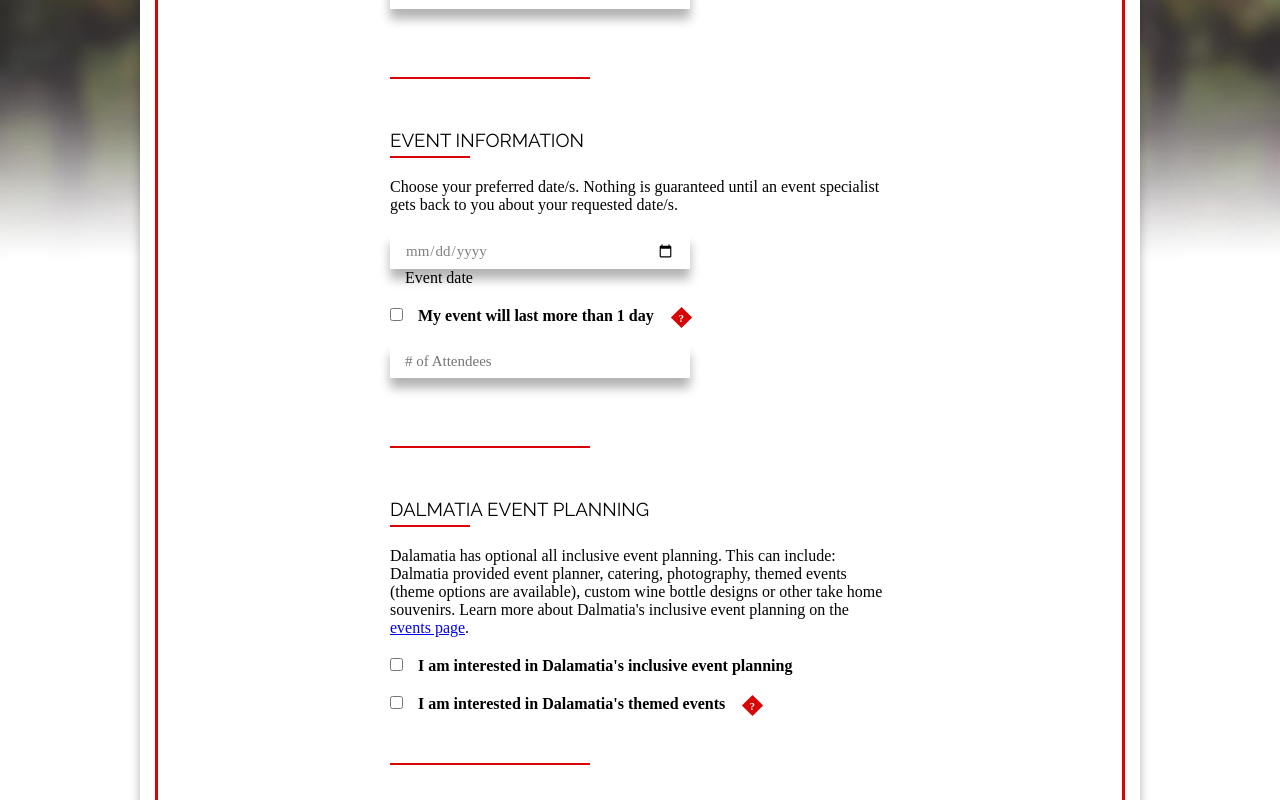
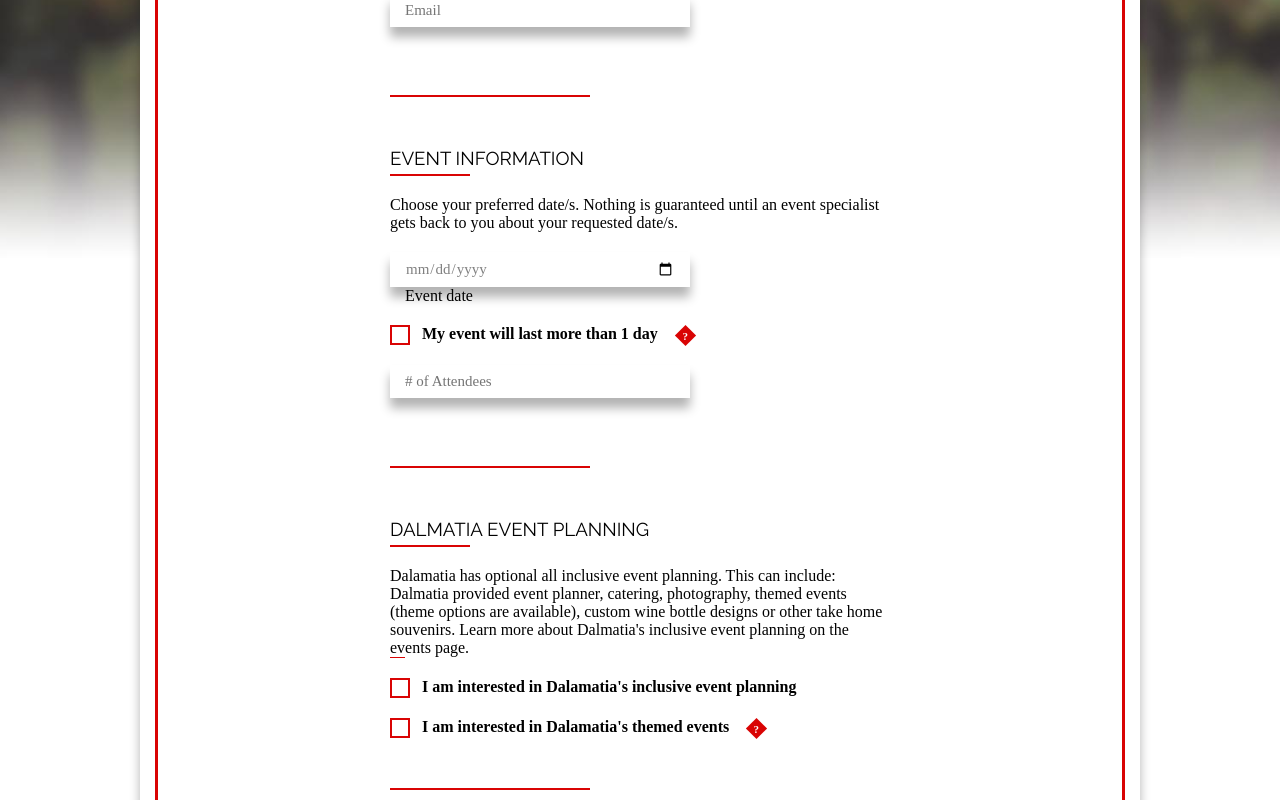
Before and after one commit to victoria-jones/dalmatia-vineyard, a React (Create React App) app: page /contact/booking in a window 1280 px wide. Shown: the part 520-1320 px from the top of the page. Built offline with nearby package versions, Linux system fonts and the light colour scheme; a web font is replaced by a local one.

Commit message:
edit to custom-input for a custom checkbox design, created inline-link component, fixed booking page input component display/hide with checkbox, replaced inline links with inline-link component, fixed section width on wine-experience page

```diff
--- a/src/components/custom-input/custom-input.component.jsx
+++ b/src/components/custom-input/custom-input.component.jsx
@@ -38,7 +38,7 @@ const CustomInput = ({ type, id, label, inputClassName, labelClassName, moreInfo
 
         case "checkbox" :
             return(
-                <div className="custom-input__group">
+                <div className="custom-input__group custom-checkbox-input__group">
                     <div className="custom-input__checkbox--wrapper">
                         <input
                             type={type}
@@ -46,13 +46,15 @@ const CustomInput = ({ type, id, label, inputClassName, labelClassName, moreInfo
                             name={id}
                             className={`custom-input__checkbox ${inputClassName}`}
                         />
+
+                        <label
+                            htmlFor={id}
+                            className={`custom-input__label-checkbox ${labelClassName}`}
+                        >
+                            <div className="custom-input__checkbox--checkmark"></div>
+                            {label}
+                        </label>
                     </div>
-                    <label
-                        htmlFor={id}
-                        className={`custom-input__label-checkbox ${labelClassName}`}
-                    >
-                        {label}
-                    </label>
                     {
                         (moreInfo) ?
                         <MoreInfo
--- a/src/components/custom-input/custom-input.styles.scss
+++ b/src/components/custom-input/custom-input.styles.scss
@@ -53,13 +53,54 @@
     }
 
     &__checkbox {
-        margin-right: 1.5rem;
+        //margin-right: 1.5rem;
+        opacity: 0;
+        height: 0;
+        width: 0;
+
         &--wrapper {
             display: inline-block;
+
+        }
+
+        &--checkmark {
+            position: relative;
+            display: inline-block;
+            vertical-align: text-top;
+            margin-right: 1.2rem;
+
+            height: 2rem;
+            width: 2rem;
+            background-color: $color-white;
+            border: solid .2rem $color-primary-red;
+
+            &:hover {
+                background-color: $color-secondary-red-light;
+            }
+
+            &::after {
+                content: "\2713";
+                position: absolute;
+                top: -1.6rem;
+                color: $color-primary-red;
+                font-size: 2.8rem;
+
+                opacity: 0;
+            }
+        }
+
+        &--checkmark,
+        &--checkmark::after {
+            transition: all .2s;
         }
     }
     &__label-checkbox {
         font-weight: bold;
+        cursor: pointer;
+    }
+
+    &__checkbox:checked ~ &__label-checkbox &__checkbox--checkmark::after {
+        opacity: 1;
     }
 
     &__input:placeholder-shown + &__label,
--- a/src/components/drop-down-section/drop-down-section.styles.scss
+++ b/src/components/drop-down-section/drop-down-section.styles.scss
@@ -10,10 +10,6 @@
     background-color: $color-secondary-red-dark;
 
     &--wrapper {
-        //display: flex;
-        //flex-direction: column;
-        //justify-content: center;
-        //align-items: center;
         width: 100%;
         max-width: 144rem;
 
--- /dev/null
+++ b/src/components/inline-link/inline-link.component.jsx
@@ -0,0 +1,17 @@
+import React from 'react';
+import { Link } from 'react-router-dom';
+
+import './inline-link.styles.scss';
+
+const InlineLink = ({ children, linkTo }) => (
+    <div className="inlineLink">
+        <Link
+            className="inlineLink__link"
+            to={linkTo}
+        >
+            { children }
+        </Link>
+    </div>
+);
+
+export default InlineLink
--- /dev/null
+++ b/src/components/inline-link/inline-link.styles.scss
@@ -0,0 +1,48 @@
+@import '../../sassStyles/main.scss';
+
+.inlineLink {
+    display: inline-block;
+
+    &:hover {
+        transform: translateY(-.5rem);
+    }
+    &:active {
+        transform: translateY(0);
+    }
+
+    &__link,
+    &__link:visited {
+        color: $color-black;
+    }
+
+    &__link {
+        text-decoration: none;
+
+        &::after {
+            content: '';
+            display: block;
+            width: 20%;
+            height: .1rem;
+            background-color: $color-primary-red;
+        }
+
+        &:hover {
+            color: $color-primary-red;
+
+            &::after {
+                width: 50%;
+                background-color: $color-primary-red;
+            }
+        }
+
+        &:active {
+            color: $color-primary-red;
+        }
+    }
+}
+
+.inlineLink,
+.inlineLink__link,
+.inlineLink__link::after {
+    transition: all .3s;
+}
--- a/src/pages/bookingpage/bookingpage.component.jsx
+++ b/src/pages/bookingpage/bookingpage.component.jsx
@@ -1,4 +1,4 @@
-import React, { useEffect } from 'react';
+import React, { useEffect, useState } from 'react';
 import { Link } from 'react-router-dom';
 
 import BackgroundImage from '../../components/background-image/background-image.component';
@@ -6,6 +6,7 @@ import StyledHeading from '../../components/styled-heading/styled-heading.compon
 import CustomInput from '../../components/custom-input/custom-input.component';
 import ParagraphHeading from '../../components/paragraph-heading/paragraph-heading.component';
 import CustomButton from '../../components/custom-button/custom-button.component';
+import InlineLink from '../../components/inline-link/inline-link.component';
 
 import './bookingpage.styles.scss';
 
@@ -14,23 +15,18 @@ import backgroundImage from '../../assets/hero-background.jpg';
 const BookingPage = () => {
 
     //For displaying or hiding the second date picker
-    const extendedDateInput = document.getElementsByClassName("bookingpage__booking-form__input--date-extend")[0];
-    const extendedDateInputLabel = document.getElementsByClassName("bookingpage__booking-form__input--label-date-extend")[0]
+    const [extendedDatePicker, setExtendedDatePicker] = useState(false);
 
+    //if extendedDateCheckbox is checked set extendedDatePicker to true
     useEffect(() => {
         const extendDateCheckbox = document.getElementById("increasedDateRange");
 
         const handleExtendDate = () => {
-            //set css
             if(extendDateCheckbox.checked) {
-                extendedDateInput.style.display = "block";
-                extendedDateInputLabel.style.display = "block";
-                console.log('checkbox was checked');
+                setExtendedDatePicker(true);
 
             } else {
-                extendedDateInput.style.display = "none";
-                extendedDateInputLabel.style.display = "none";
-                console.log('checkbox was unchecked');
+                setExtendedDatePicker(false);
 
             }
         }
@@ -40,8 +36,8 @@ const BookingPage = () => {
 
         //cleanup
         return () => extendDateCheckbox.removeEventListener("change", handleExtendDate);
+
     },[]);
-
 
     return (
         <div className="bookingpage main-content">
@@ -51,7 +47,7 @@ const BookingPage = () => {
                 styledHeadingClass="bookingpage__title"
             />
 
-            <div className="bookingpage__text wrapper-width-condensed">
+            <div className="bookingpage__text">
                 <p className="bookingpage__text--p">
                     Fill out the booking form with your information and an event specialist will get back to you to discuss your event.
                     No dates are guaranteed until an event specialist speaks to you about your event.
@@ -100,8 +96,11 @@ const BookingPage = () => {
                                 id="increasedDateRange"
                                 label="My event will last more than 1 day"
                                 inputClassName="bookingpage__booking-form__checkbox"
-                                moreInfo={"if your event will span more than one day check this box to select how many days your event will be"}
+                                moreInfo="if your event will span more than one day check this box to select how many days your event will be"
                             />
+
+                            {
+                                extendedDatePicker ?
 
                                 <CustomInput
                                     type="number"
@@ -110,6 +109,13 @@ const BookingPage = () => {
                                     inputClassName="bookingpage__booking-form__input bookingpage__booking-form__input--date-extend"
                                     labelClassName="bookingpage__booking-form__input--label-date-extend"
                                 />
+
+                                :
+
+                                null
+
+                            }
+
 
                             <CustomInput
                                 type="number"
@@ -126,7 +132,7 @@ const BookingPage = () => {
                                 <p className="custom-form__form-information">
                                     Dalamatia has optional all inclusive event planning.
                                     This can include: Dalmatia provided event planner, catering, photography, themed events (theme options are available), custom wine bottle designs or other take home souvenirs.
-                                    Learn more about Dalmatia's inclusive event planning on the <Link to="/events">events page</Link>.
+                                    Learn more about Dalmatia's inclusive event planning on the <InlineLink linkTo="/events">events page</InlineLink>.
                                 </p>
                             <CustomInput
                                 type="checkbox"
--- a/src/pages/bookingpage/bookingpage.styles.scss
+++ b/src/pages/bookingpage/bookingpage.styles.scss
@@ -7,6 +7,7 @@
 
     &__text {
         text-align: left;
+        max-width: 70rem;
     }
 
     &__booking-form {
@@ -38,11 +39,6 @@
 
         &__input {
             max-width: 30rem;
-
-            &--date-extend,
-            &--label-date-extend {
-                display: none;
-            }
         }
     }
 }
--- a/src/pages/wine-experiencepage/wine-experiencepage.component.jsx
+++ b/src/pages/wine-experiencepage/wine-experiencepage.component.jsx
@@ -63,7 +63,7 @@ const WineExperiencePage = () => (
         </section>
 
         <section className="wine-experiencepage__wine-blendings wine-experiencepage__section">
-            <LionBackground lionBackgroundClass="wine-experiencepage__wine-blendings--wrapper wrapper-width">
+            <LionBackground lionBackgroundClass="wine-experiencepage__wine-blendings--wrapper">
                 <StyledHeading
                     heading="wine blendings"
                     text="create or try wine blendings specialized for your palate & take home a bottle of your custom blend"
--- a/src/sassStyles/_variables.scss
+++ b/src/sassStyles/_variables.scss
@@ -8,6 +8,7 @@ $color-grey: #ccc;
 
 $color-primary-red: #d90404;
 
+$color-secondary-red-light: #ffd9d9;
 $color-secondary-red-dark: #670000;
 $color-secondary-red-med: #860706;
 
```
Also changed, not shown: src/pages/contactpage/contactpage.component.jsx (+4 -3 lines), src/pages/eventspage/eventspage.component.jsx (+3 -8 lines), src/pages/eventspage/eventspage.styles.scss (+28 -5 lines), 1 other file (tests, documents, lock files or other folders). Lines whose indentation alone changed are shown as unchanged.
